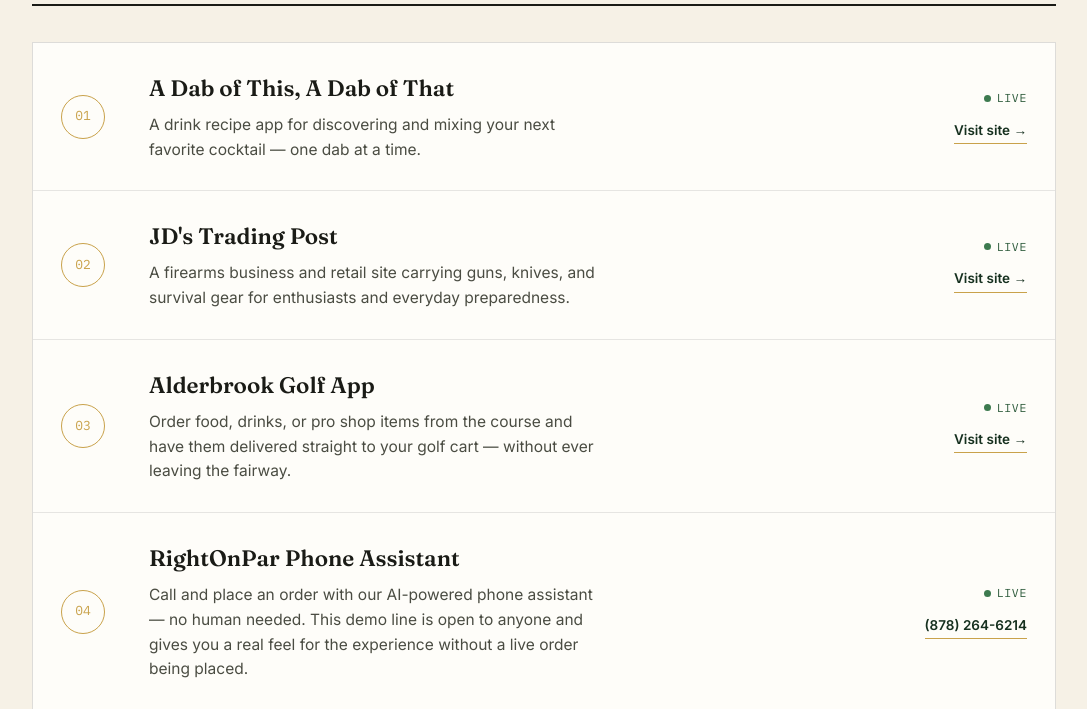
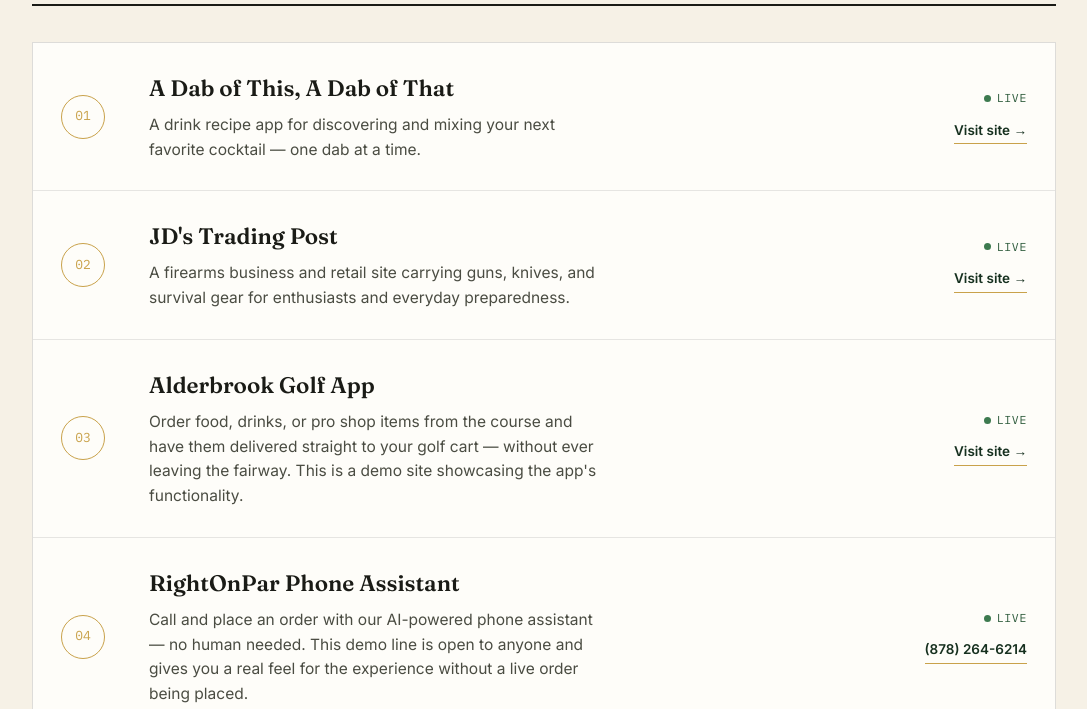
Before and after one commit to Flanny8080/Software-Design, a plain HTML site: page products.html in a window 1280 px wide. Shown: the part 484-1193 px from the top of the page, without its empty margins (96-1183 px from the left). Drawn offline with Linux system fonts and the light colour scheme.

Commit message:
Update description for Alderbrook Golf App
Added a note about the demo site's functionality to the Alderbrook Golf App description.

```diff
--- a/products.html
+++ b/products.html
@@ -79,7 +79,7 @@
           <div class="hole-num">03</div>
           <div class="hole-body">
             <h3>Alderbrook Golf App</h3>
-            <p>Order food, drinks, or pro shop items from the course and have them delivered straight to your golf cart — without ever leaving the fairway.</p>
+            <p>Order food, drinks, or pro shop items from the course and have them delivered straight to your golf cart — without ever leaving the fairway. This is a demo site showcasing the app's functionality.</p>
           </div>
           <div class="hole-meta">
             <span class="status-chip">Live</span>
```
